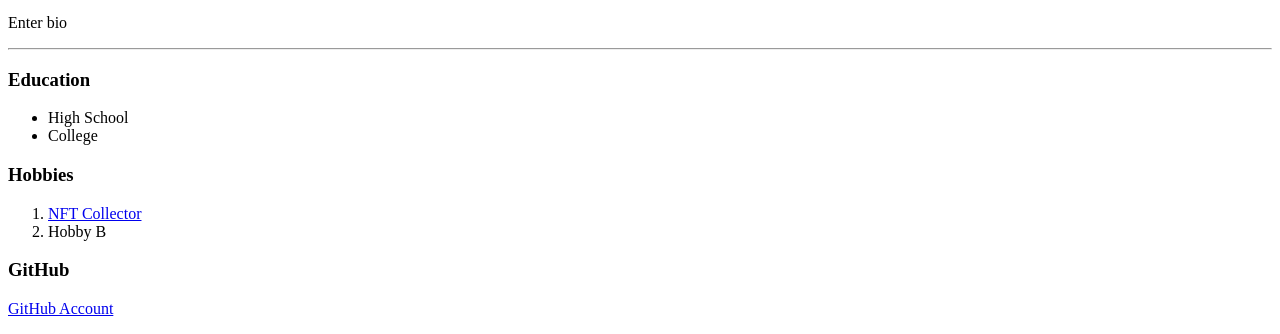
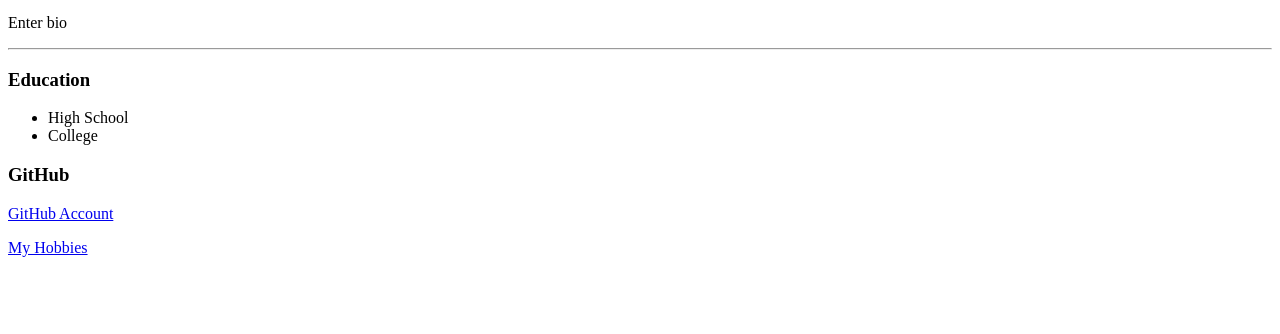
Before and after one commit to The-HMI-Guy/WebDevelopment-HTML, a plain HTML site: page Personal Site/index.html in a window 1280 px wide. Shown: the part 674-1008 px from the top of the page. After the commit the page ends 939 px from the top, so only its background shows below. Drawn offline with Linux system fonts and the light colour scheme.

Commit message:
create href to hobbies page

```diff
--- a/Personal Site/index.html
+++ b/Personal Site/index.html
@@ -25,14 +25,10 @@
       <li>High School</li>
       <li>College</li>
     </ul>
-    <h3>Hobbies</h3>
-    <ol>
-      <li><a href="https://opensea.io/aWildPikachu">NFT Collector</a></li>
-      <li>Hobby B</li>
-    </ol>
     <h3>GitHub</h3>
     <p>
       <a href="https://github.com/The-HMI-Guy">GitHub Account</a>
     </p>
+    <a href="hobbies.html">My Hobbies</a>
   </body>
 </html>
```
